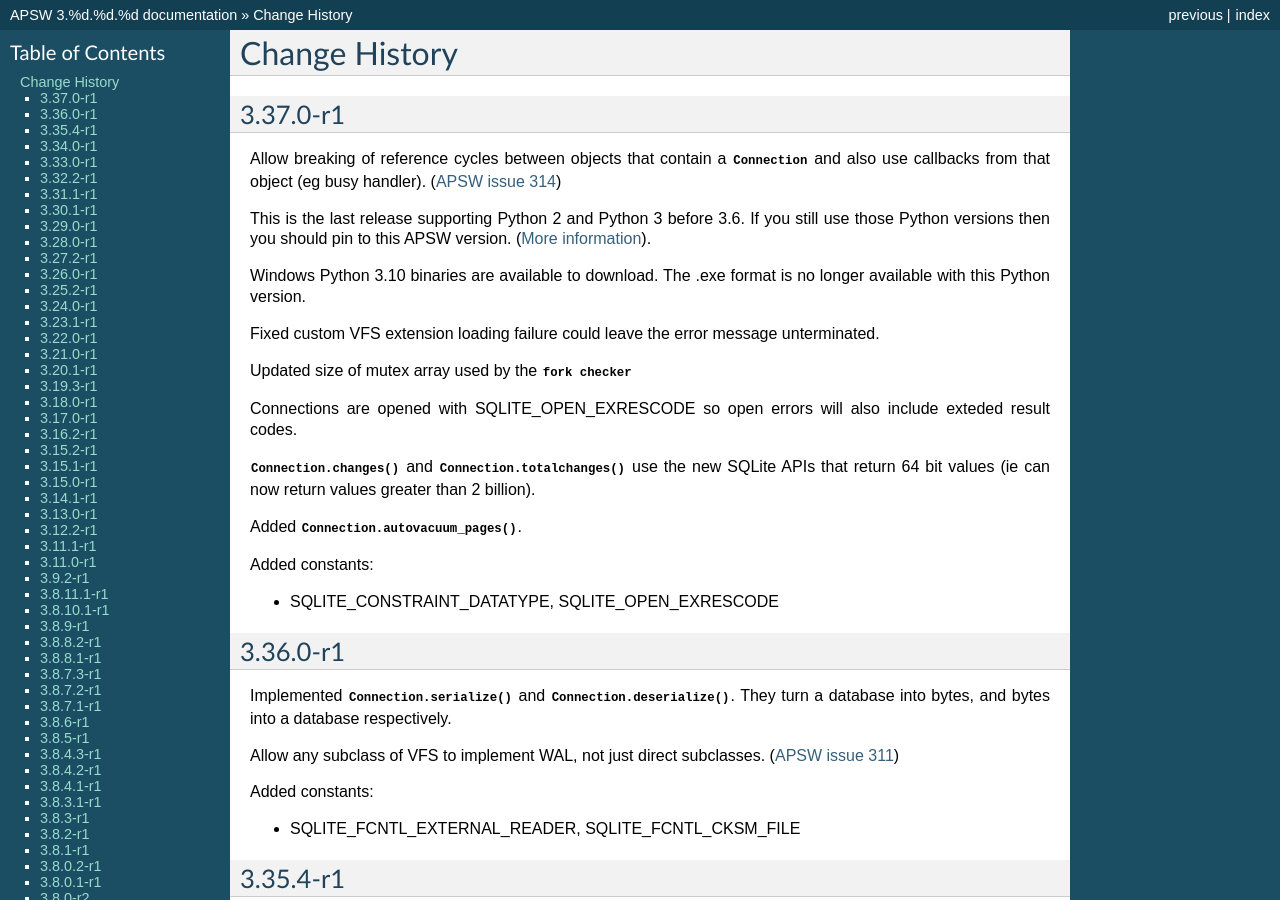
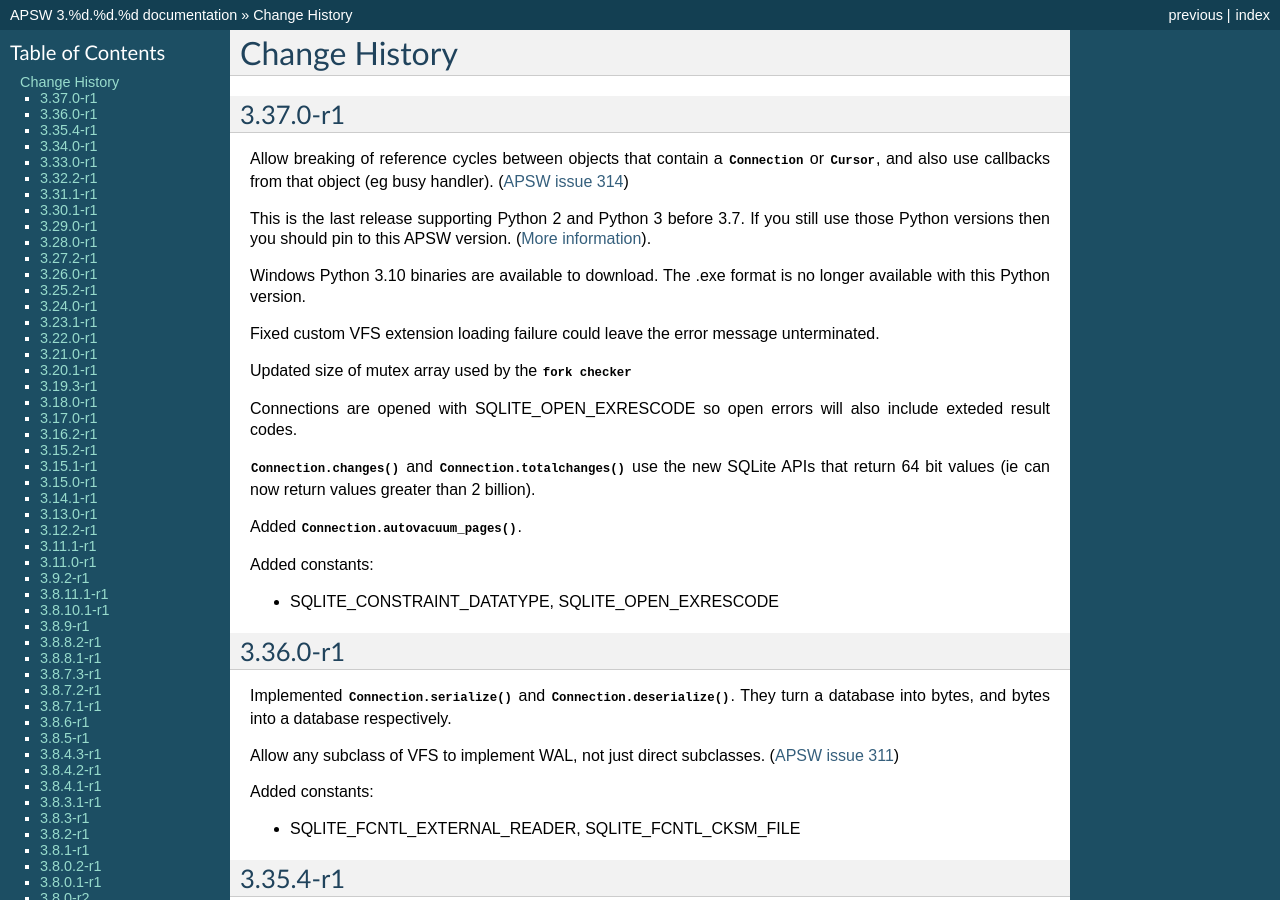
Before and after one commit to rogerbinns/apsw, a Sphinx documentation site: the page built from doc/changes.rst, in a window 1280 px wide and 900 px high. Built offline with Sphinx 7.4.7, drawn with Linux system fonts in a browser that asks for light colours; pages that are not in the unit, such as notebooks, are missing from menus; the version number is read from the project's files by our own code.

Commit message:
Python 3.7 will be new minimum

```diff
--- a/doc/changes.rst
+++ b/doc/changes.rst
@@ -6,10 +6,10 @@
 =========
 
 Allow breaking of reference cycles between objects that contain a
-:obj:`Connection` and also use callbacks from that object (eg busy
-handler). (:issue:`314`)
-
-This is the last release supporting Python 2 and Python 3 before 3.6.
+:obj:`Connection` or :obj:`Cursor`, and also use callbacks from that
+object (eg busy handler). (:issue:`314`)
+
+This is the last release supporting Python 2 and Python 3 before 3.7.
 If you still use those Python versions then you should pin to this
 APSW version.  (`More information
 <https://www.rogerbinns.com/blog/XXXXXX>`__).
--- a/doc/index.rst
+++ b/doc/index.rst
@@ -5,7 +5,7 @@
 
 Use with SQLite 3.37 or later, CPython (2.3 and later, 3.1 and later).
 
-This is the last release supporting Python 2 and Python 3 before 3.6.
+This is the last release supporting Python 2 and Python 3 before 3.7.
 If you still use those Python versions then you should pin to this
 APSW version.  (`More information
 <https://www.rogerbinns.com/blog/XXXXXX>`__).
```
